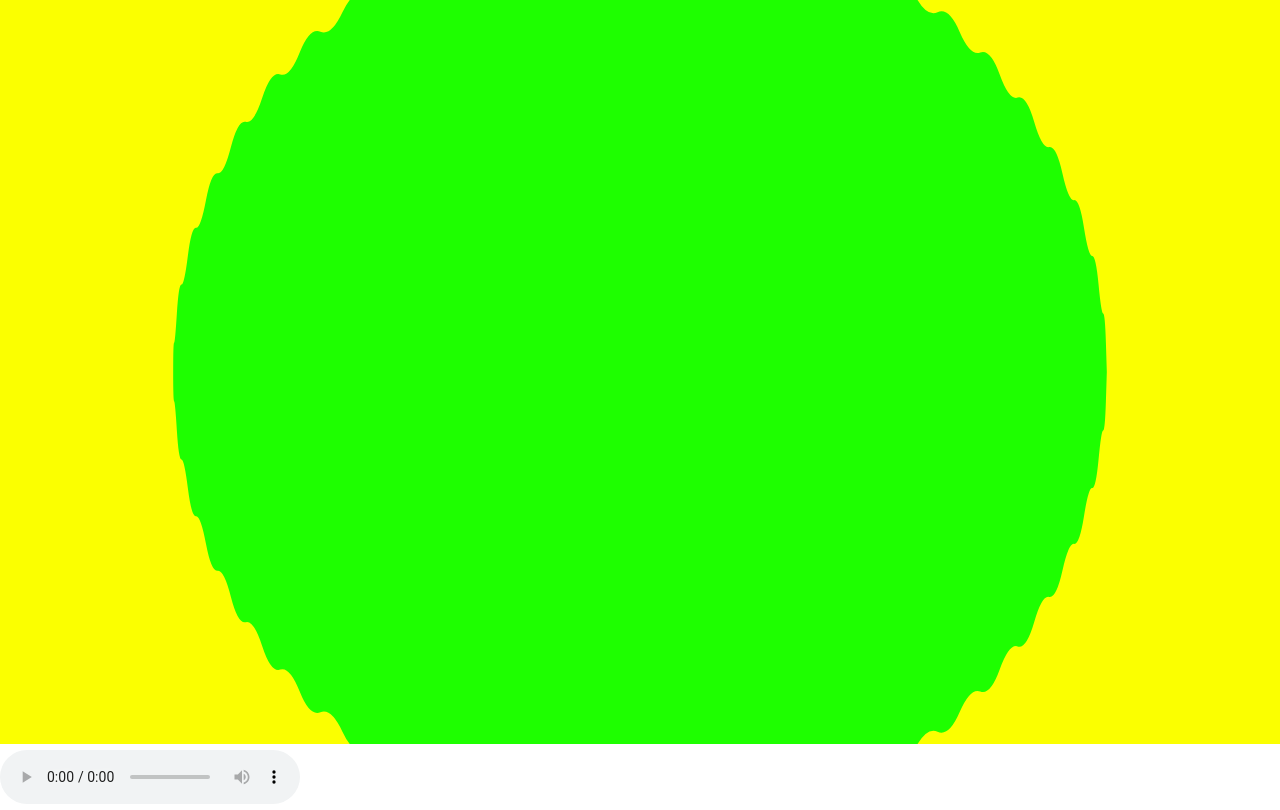
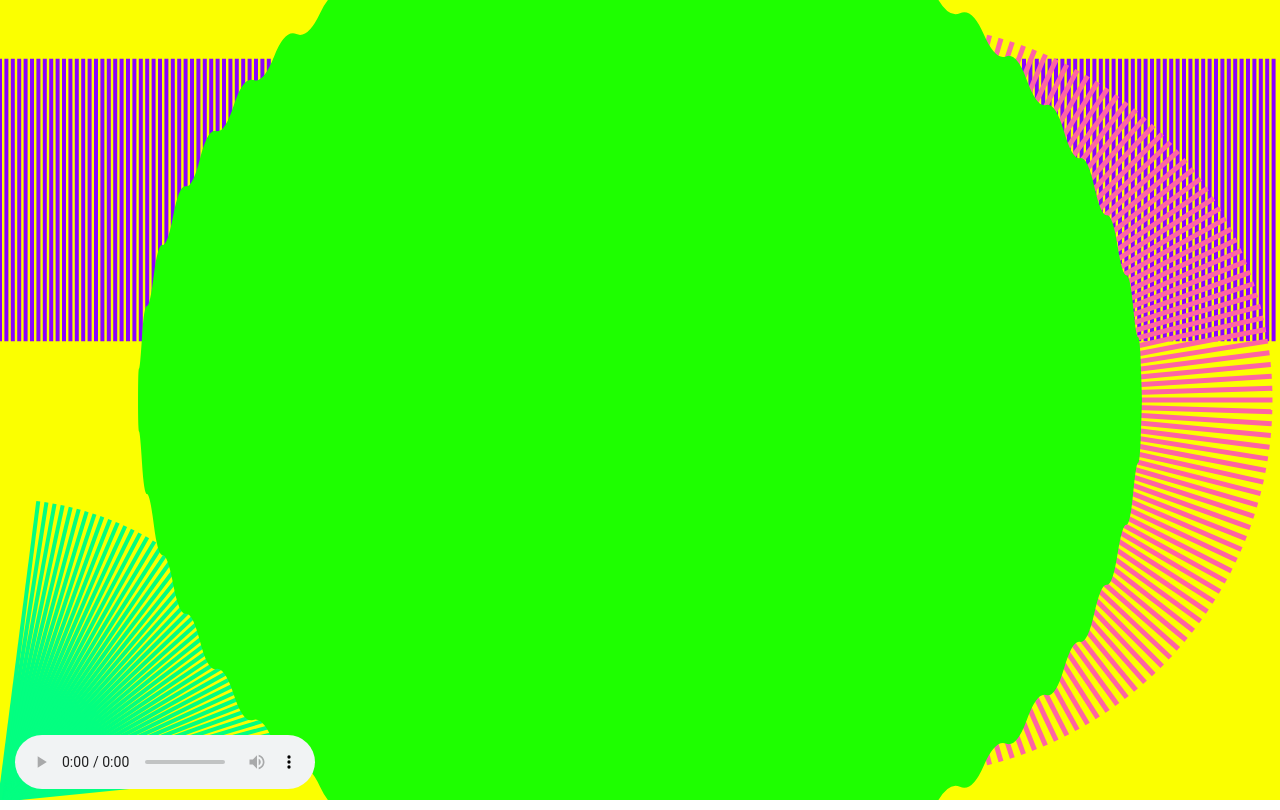
Before and after one commit to coffee-cup/audiovis, a website: page public/index.html in a window 1280 px wide. Drawn offline with Linux system fonts and the light colour scheme.

Commit message:
visuals and colours updated

```diff
--- a/public/css/styles.css
+++ b/public/css/styles.css
@@ -7,6 +7,12 @@ body {
 
 #svg-vis {
   width: 100%;
-  height: 93vh;
+  height: 100vh;
   background-color: rgb(0, 0, 0);
 }
+
+#mp3_player {
+  position: absolute;
+  bottom: 5px;
+  left: 1em;
+}
--- a/public/js/Background.js
+++ b/public/js/Background.js
@@ -4,9 +4,9 @@ function Background(svg, width, height) {
   this.width = width; // width of canvas
   this.height = height; // height of canvas
   this.SIZE = 200; // number of frequencies to use [0, 1024]
-  this.START = 800; // where to start reading array, SIZE + START must be < 1024
+  this.START = 600; // where to start reading array, SIZE + START must be < 1024
   this.THRESHOLD = 2000; // amount sum of values over range has to change to trigger change animates
-  this.BLINK_THRESHOLD = 3500 // amount sum of values over range has to chnage to blink colour change
+  this.BLINK_THRESHOLD = 3000 // amount sum of values over range has to chnage to blink colour change
   this.PREV_VALUE = -1;
   this.back = null;
   this.ANIMATING = false;
@@ -16,7 +16,7 @@ function Background(svg, width, height) {
 }
 
 // returns random value from array
-randomColour = function (colours) {
+var randomColour = function (colours) {
   return colours[Math.floor(Math.random() * colours.length)];
 }
 
@@ -81,7 +81,7 @@ Background.prototype.endFrames = function (audio_data, sum) {
         var _this = this;
         _this.ANIMATING = true;
         this.back.animate({
-          fill: c1.hex()
+          fill: c1.alpha(0.6).hex()
         }, 1250, function () {
           _this.ANIMATING = false;
         });
--- a/public/js/CircleVisual.js
+++ b/public/js/CircleVisual.js
@@ -8,13 +8,19 @@ function CircleVisual(svg, width, height) {
     y: this.height / 2
   }; // where the center of the circle is
 
-  this.MAX_LENGTH = (this.height / 2) + 200;
-  this.SIZE = 150; // number of frequencies to use [0, 1024]
+  this.MAX_LENGTH = (this.width / 2);
+  this.SIZE = 200; // number of frequencies to use [0, 1024]
   this.START = 50; // where to start reading array, SIZE + START must be < 1024
   this.ANGLE_START = 0;
   this.ANGLE_END = 2 * Math.PI;
   this.STROKE_WIDTH = 5;
-  this.COLOUR = '#fe64a3';
+  this.colour = '#fe64a3';
+  this.THRESHOLD = 28000;
+  this.NEED_ANIMATE = false;
+  this.PREV_VALUE = -1;
+  this.ANIMATING = false;
+  this.crazy = false;
+  this.colours = ["#E91E63", "#03A9F4", "#FFEB3B"];
 
   this.lines = []; // array of lines that are dancing to music, size this.SIZE
 }
@@ -23,10 +29,11 @@ CircleVisual.prototype.getPath = function (i, strength) {
   var angle = this.c_map(i);
   var length = this.line_length_map(strength);
   var end_pos = {
-    x: (Math.cos(angle) * length),
-    y: (Math.sin(angle) * length)
+    x: (Math.cos(angle) * length) + this.position.x,
+    y: (Math.sin(angle) * length) + this.position.y
   };
-  var d = "M" + 0 + "," + this.y(0) + "L" + end_pos.x + "," + this.y(end_pos.y);
+  var d = "M" + this.position.x + "," + this.y(this.position.y) + "L" + end_pos.x + "," + this.y(
+    end_pos.y);
   return d;
 };
 
@@ -48,7 +55,7 @@ CircleVisual.prototype.init = function () {
     var l = this.svg.path(d)
       .attr('class', 'circle-line')
       .attr('fill', 'none')
-      .attr('stroke', this.COLOUR)
+      .attr('stroke', this.colour)
       .attr('stroke-width', this.STROKE_WIDTH);
     l.transform('t' + this.position.x + ',-' + this.position.y);
 
@@ -60,6 +67,18 @@ CircleVisual.prototype.initFrame = function (audio_data) {
 
 };
 
+CircleVisual.prototype.endFrames = function (audio_data, sum) {
+  var diff = Math.abs(sum - this.PREV_VALUE);
+  if (diff >= this.THRESHOLD && !this.ANIMATING) {
+    this.colour = this.colours[Math.floor(Math.random() * this.colours.length)];
+    this.NEED_ANIMATE = true;
+  } else {
+    this.NEED_ANIMATE = false;
+  }
+
+  this.PREV_VALUE = sum;
+}
+
 CircleVisual.prototype.drawFrame = function (frame, i, audio_data) {
   if (i >= this.SIZE) {
     return;
@@ -68,11 +87,21 @@ CircleVisual.prototype.drawFrame = function (frame, i, audio_data) {
   var l = this.lines[i];
   var d = this.getPath(i, audio_data[i + this.START]);
   var angle = this.c_map(i);
-  var colour = this.COLOUR;
+
+  var strokeWidth = this.STROKE_WIDTH;
+  var c = chroma(this.colour);
+
+  if (this.crazy) {
+    if (Math.floor(Math.random() * (450 - audio_data[i])) == 1) {
+      // c = this.colours[Math.floor(Math.random() * this.colours.length)];
+      c = c.saturate(10).darken(10);
+    }
+  }
 
   l.attr({
     'd': d,
-    'stroke': colour
+    'stroke': c.hex(),
+    'stroke-width': strokeWidth
   });
 };
 
--- a/public/js/Waveform.js
+++ b/public/js/Waveform.js
@@ -3,12 +3,12 @@ function Waveform(svg, width, height) {
   this.svg = svg; // svg to draw to
   this.width = width; // width of canvas
   this.height = height; // height of canvas
-  this.position_y = this.height / 2;
+  this.position_y = (this.height / 2) + (this.height / 4);
 
-  this.SIZE = 100; // number of frequencies to use [0, 1024]
-  this.START = 150; // where to start reading array, SIZE + START must be < 1024
-  this.COLOUR = 'rgba(125, 223, 100, 0.7)';
-  this.STROKE_WIDTH = 2;
+  this.SIZE = 200; // number of frequencies to use [0, 1024]
+  this.START = 300; // where to start reading array, SIZE + START must be < 1024
+  this.COLOUR = 'rgba(138, 3, 255, 1.0)';
+  this.STROKE_WIDTH = 4;
   this.MAX_HEIGHT = this.height * 0.9;
 
   this.sin_index = 0;
--- a/public/js/main.js
+++ b/public/js/main.js
@@ -49,14 +49,15 @@ window.onload = function () {
 
   var centerVisual = new CircleVisual(s, width, height);
   centerVisual.position = {
-    x: x(10),
-    y: height / 2
+    x: x(35),
+    y: y(75)
   };
+  centerVisual.crazy = true;
 
   var centerVisual_2 = new CircleVisual(s, width, height);
-  centerVisual.position = {
-    x: x(75),
-    y: height / 2
+  centerVisual_2.position = {
+    x: x(0),
+    y: y(55)
   }
 
   var mainBass = new BassWave(s, width, height);
@@ -72,8 +73,12 @@ window.onload = function () {
   highAngleVisual.COLOUR = 'rgb(139, 20, 244)';
   highAngleVisual.START = 5;
   highAngleVisual.SIZE = 50;
-  highAngleVisual.STROKE_WIDTH = 3;
-  highAngleVisual.MAX_LENGTH = width * 0.8;
+  highAngleVisual.STROKE_WIDTH = 4;
+  highAngleVisual.MAX_LENGTH = width * 0.4;
+  highAngleVisual.colours = ["#D21A11", "#03FF80", "#24FF03"];
+  highAngleVisual.THRESHOLD = 10000;
+  highAngleVisual.colour = "#03FF80";
+  highAngleVisual.crazy = true;
 
   var largeBass = new BassWave(s, width, height);
   largeBass.COLOUR = 'red';
@@ -89,11 +94,11 @@ window.onload = function () {
   var background = new Background(s, width, height);
 
   visualComponents.push(background);
+  visualComponents.push(highAngleVisual);
+  visualComponents.push(waveform);
+  visualComponents.push(centerVisual);
   visualComponents.push(mainBass);
-  // visualComponents.push(centerVisual);
   // visualComponents.push(centerVisual_2);
-  // visualComponents.push(highAngleVisual);
-  // visualComponents.push(waveform);
 
   // init all visual components
   visualComponents.forEach(function (c, i) {
```
Also changed, not shown: 2 other files.
